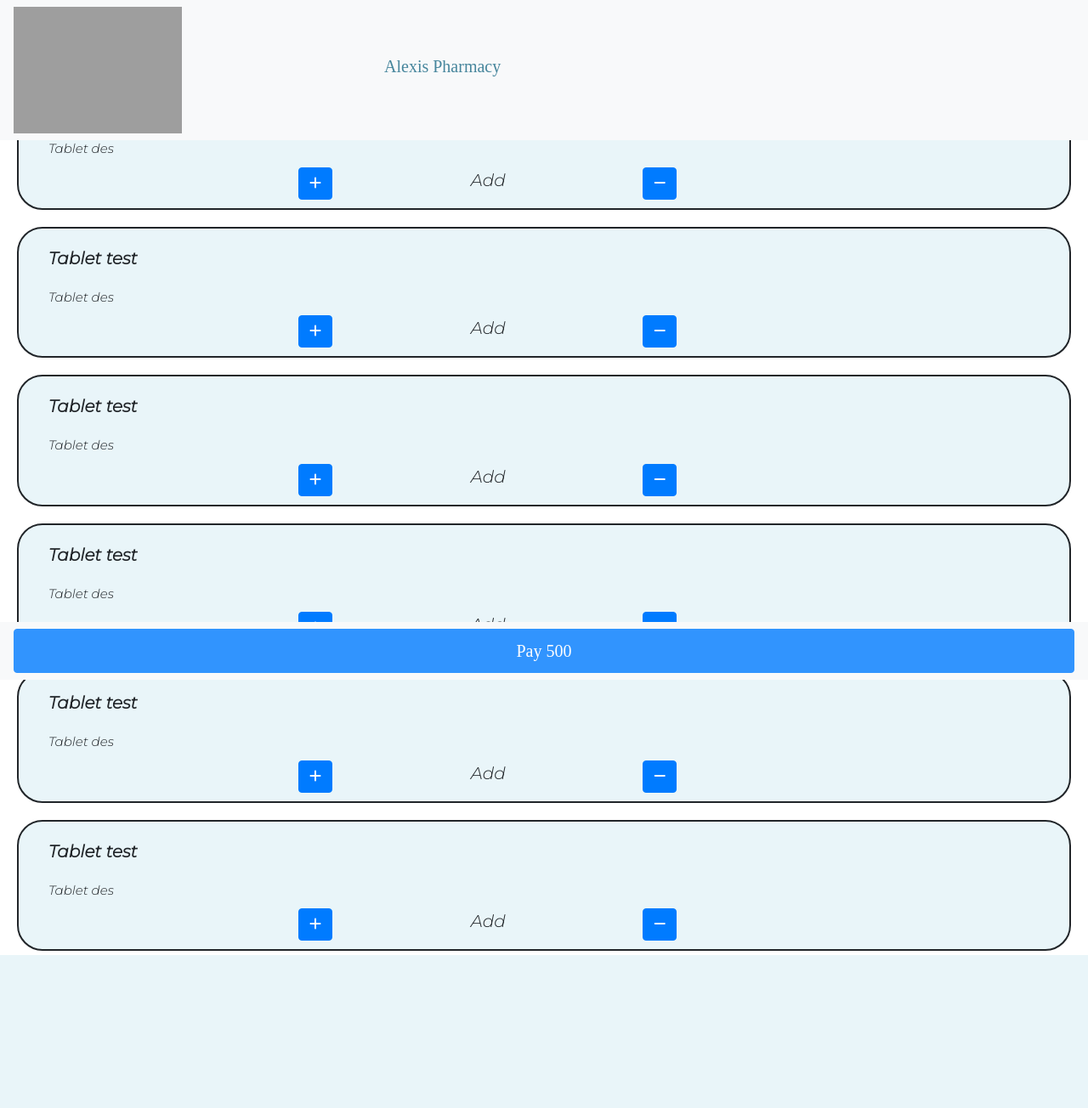
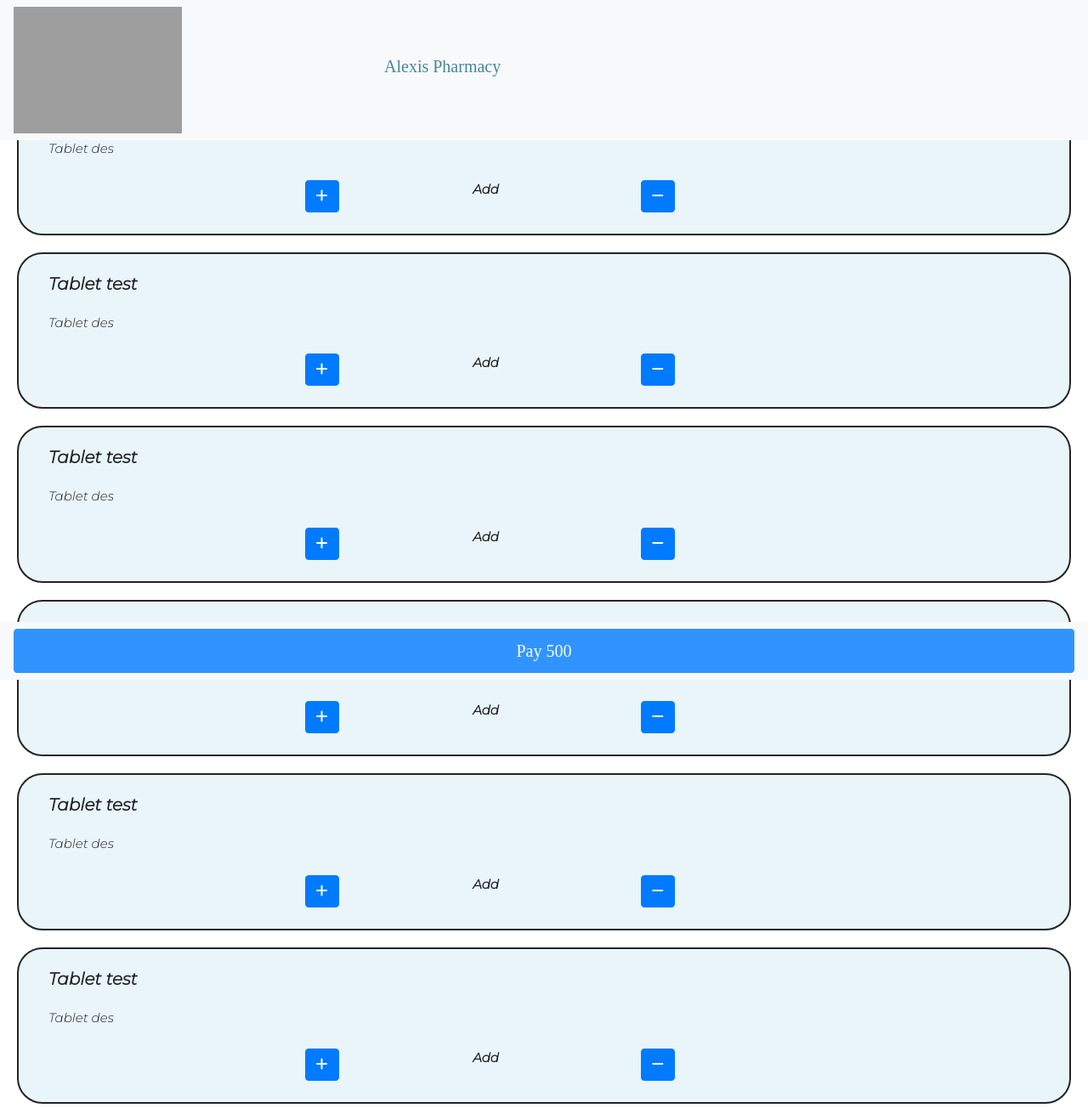
Before and after one commit to AnkitGhildiyal2001/Messenger, a Node server app: page / in a window 1280 px wide. Shown: the whole page at 85% size. Before the commit the page ends 1124 px from the top, so only its background shows below. Run offline with Node 20, Linux system fonts and the light colour scheme; some libraries are stand-ins or nearby versions; grey boxes are pictures that could not be loaded.

```diff
--- a/public/css/styles.css
+++ b/public/css/styles.css
@@ -42,3 +42,9 @@ body{
   padding: 10px;
   font-size: 15px;
 }
+
+.tabbuy{
+  padding: 15px;
+  font-size: 15px;
+  font-weight: bold;
+}
```
